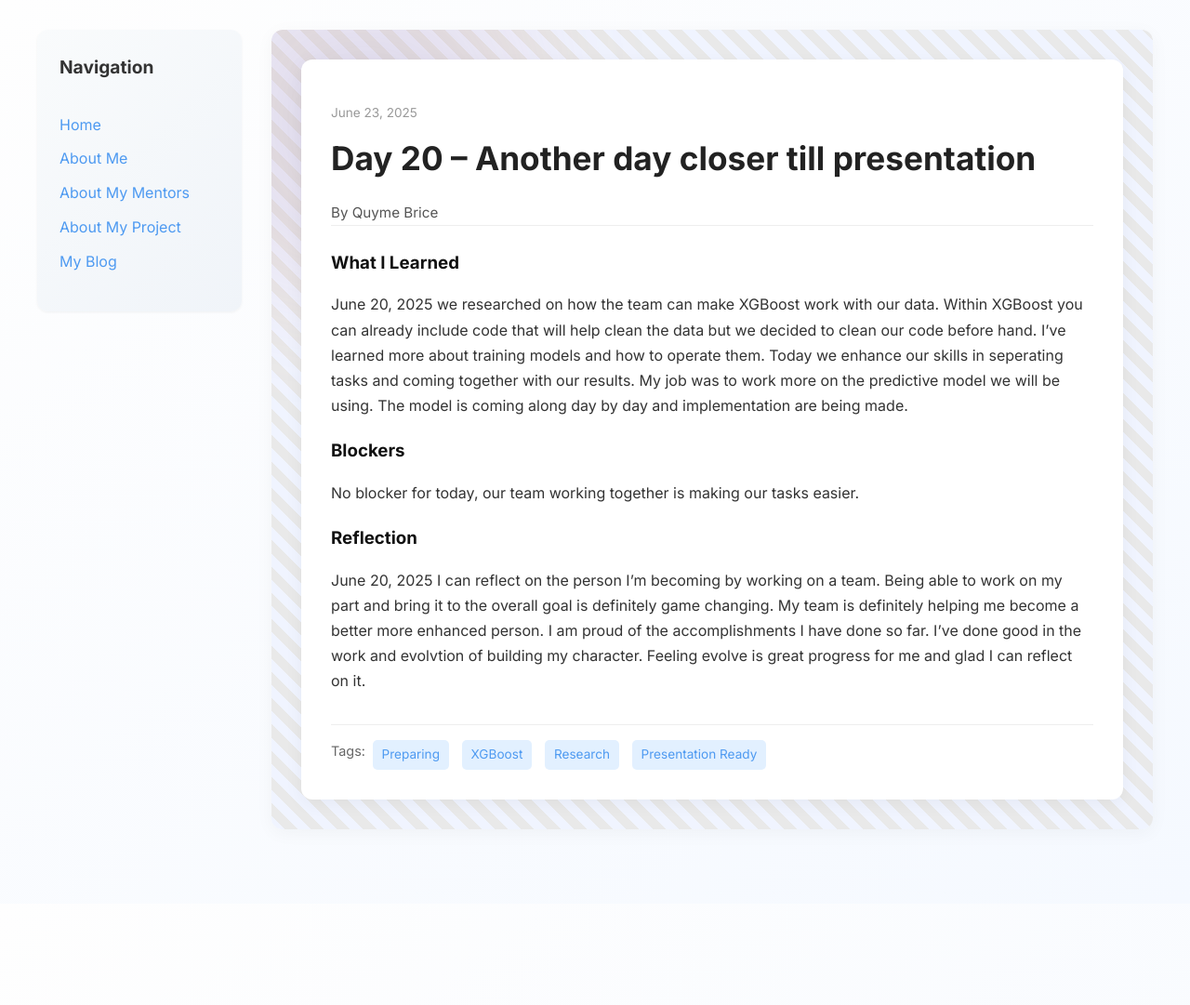
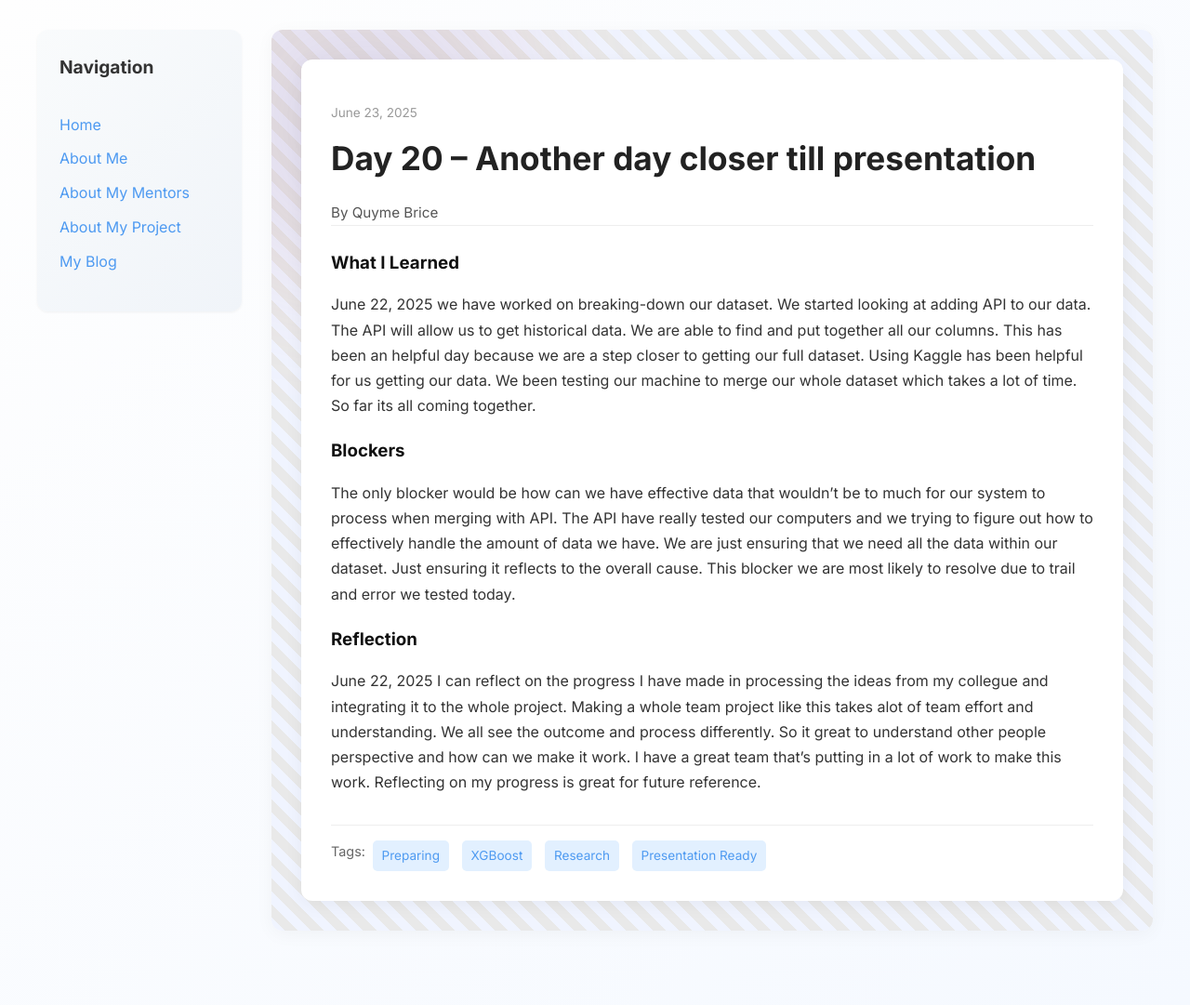
Before and after one commit to Qubri2/Qubri2.github.io, a Jekyll site: the page built from _posts/2025-06-23-day-20.md, in a window 1280 px wide. Shown: the whole page at 93% size. Built offline with Jekyll 4.4.1, drawn with Linux system fonts in a browser that asks for light colours; before the commit the page ends 972 px from its top, so only the background shows below that.

Commit message:
Update 2025-06-23-day-20.md

```diff
--- a/_posts/2025-06-23-day-20.md
+++ b/_posts/2025-06-23-day-20.md
@@ -7,13 +7,13 @@ permalink: /day20.html
 tags: ["Preparing", "XGBoost", "Research", "Presentation Ready"]
 
 what_i_learned: |
-  June 20, 2025 we researched on how the team can make XGBoost work with our data. Within XGBoost you can already include code that will help clean the data but we decided to clean our code before hand. I've learned more about training models and how to operate them. Today we enhance our skills in seperating tasks and coming together with our results. My job was to work more on the predictive model we will be using. The model is coming along day by day and implementation are being made.
+  June 22, 2025 we have worked on breaking-down our dataset. We started looking at adding API to our data. The API will allow us to get historical data. We are able to find and put together all our columns. This has been an helpful day because we are a step closer to getting our full dataset. Using Kaggle has been helpful for us getting our data. We been testing our machine to merge our whole dataset which takes a lot of time. So far its all coming together.
 
 
 
 blockers: |
-  No blocker for today, our team working together is making our tasks easier.
+  The only blocker would be how can we have effective data that wouldn't be to much for our system to process when merging with API. The API have really tested our computers and we trying to figure out how to effectively handle the amount of data we have. We are just ensuring that we need all the data within our dataset. Just ensuring it reflects to the overall cause. This blocker we are most likely to resolve due to trail and error we tested today.
 
 reflection: |
-  June 20, 2025 I can reflect on the person I'm becoming by working on a team. Being able to work on my part and bring it to the overall goal is definitely game changing. My team is definitely helping me become a better more enhanced person. I am proud of the accomplishments I have done so far. I've done good in the work and evolvtion of building my character. Feeling evolve is great progress for me and glad I can reflect on it.
+  June 22, 2025 I can reflect on the progress I have made in processing the ideas from my collegue and integrating it to the whole project. Making a whole team project like this takes alot of team effort and understanding. We all see the outcome and process differently. So it great to understand other people perspective and how can we make it work. I have a great team that's putting in a lot of work to make this work. Reflecting on my progress is great for future reference.
 ---
```
